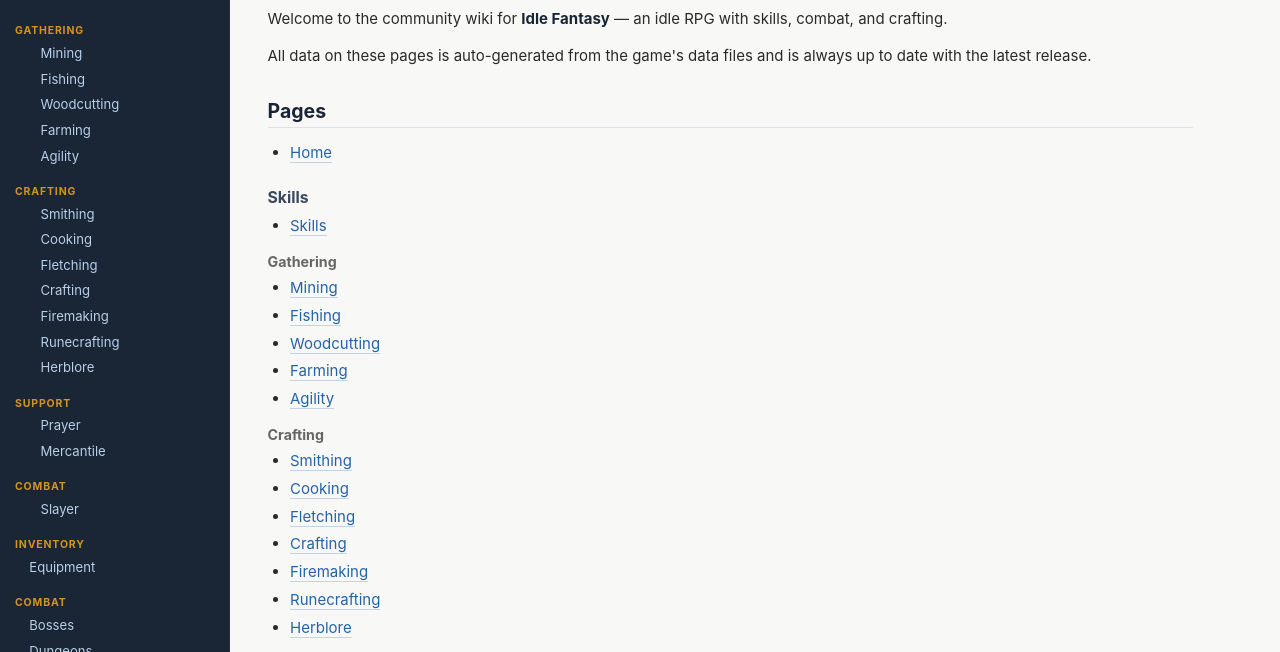
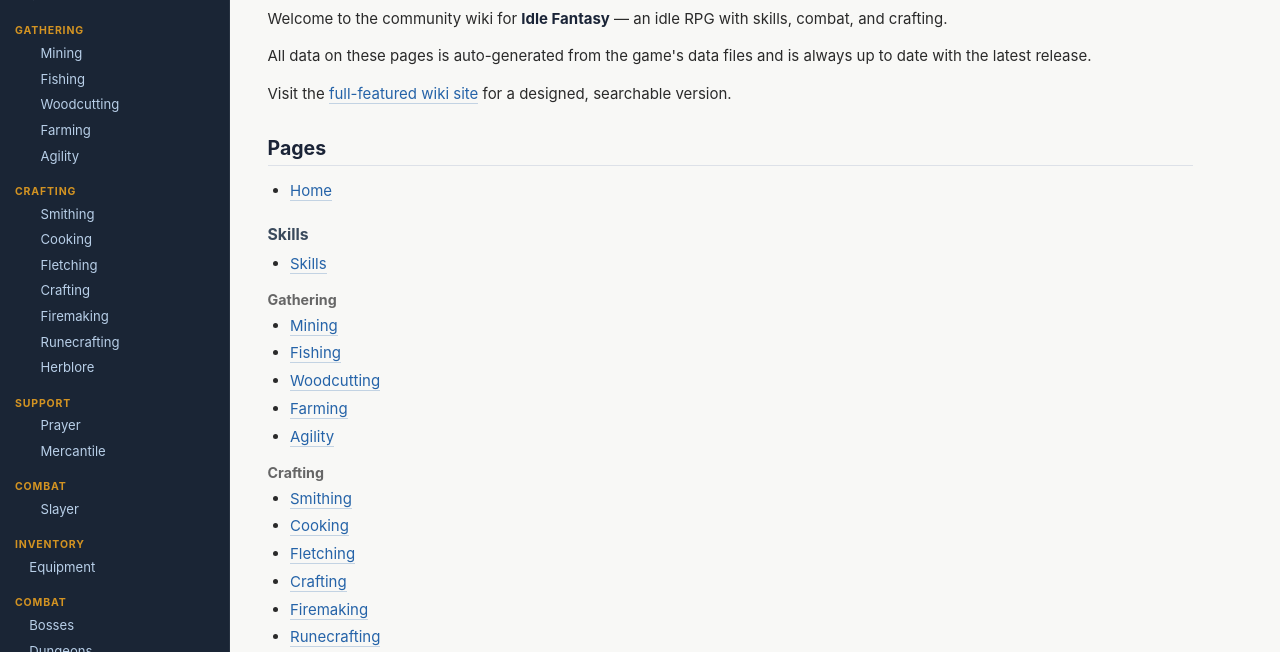
Before and after one commit to hyperchris123/IdleFantasy, a plain HTML site: page Home.html in a window 1280 px wide. Shown: the part 143-795 px from the top of the page. Drawn offline with Linux system fonts and the light colour scheme.

Commit message:
deploy: 512a67b42e4348654377a9bb43515b13511f7fc7

```diff
--- a/Home.html
+++ b/Home.html
@@ -71,6 +71,7 @@
       <h1 id="idle-fantasy-wiki">Idle Fantasy Wiki</h1>
 <p>Welcome to the community wiki for <strong>Idle Fantasy</strong> — an idle RPG with skills, combat, and crafting.</p>
 <p>All data on these pages is auto-generated from the game's data files and is always up to date with the latest release.</p>
+<p>Visit the <a href="https://idlefantasy.tristinbaker.xyz">full-featured wiki site</a> for a designed, searchable version.</p>
 <h2 id="pages">Pages</h2>
 <ul>
 <li><a href="Home.html">Home</a></li>
```
Also changed, not shown: index.html (+1 -0 lines).
